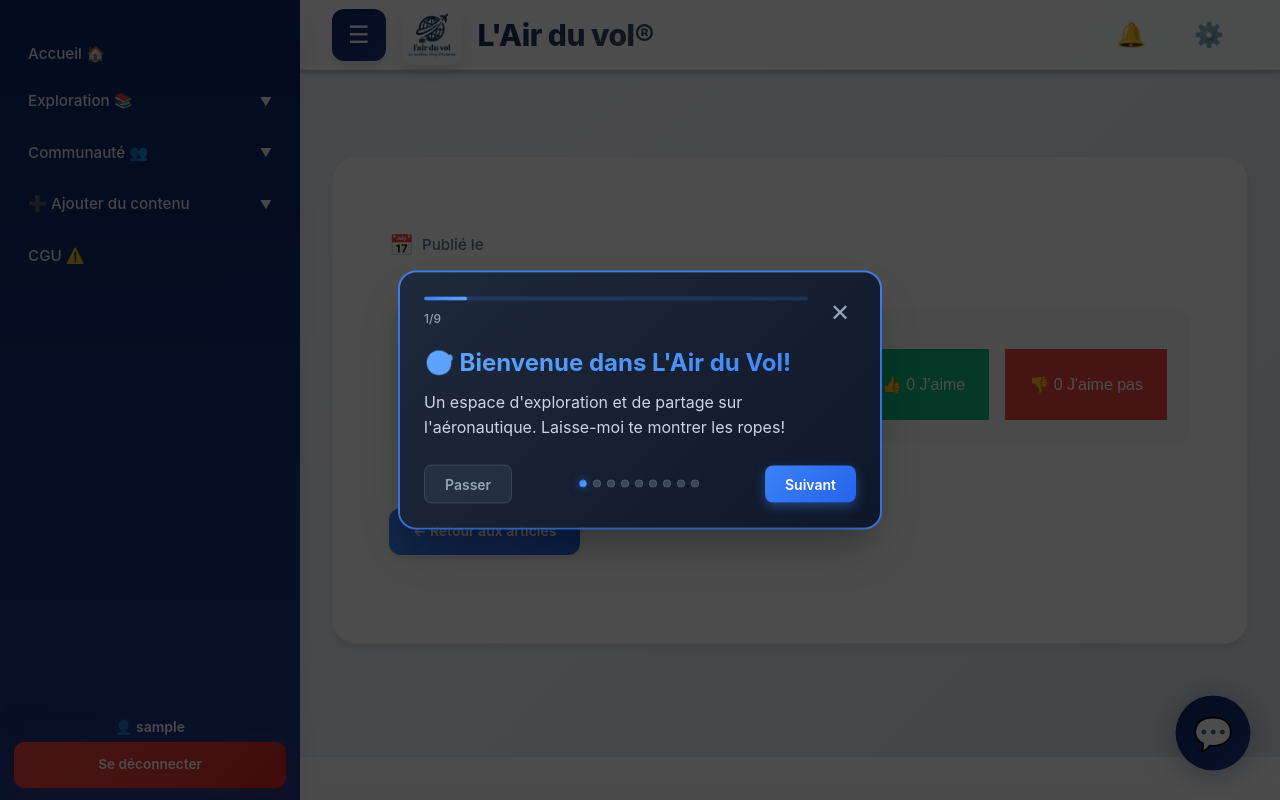
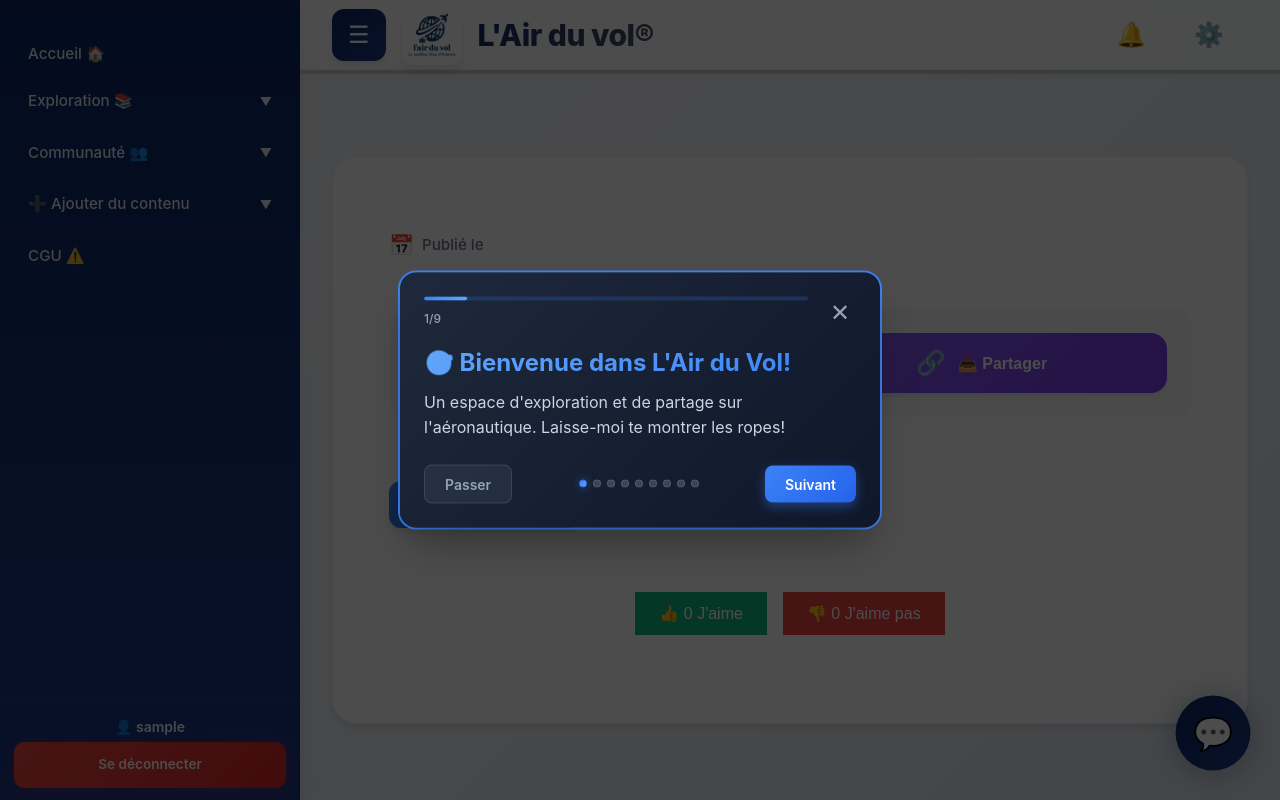
Before and after one commit to louisrivoal09-sudo/l_air_du_vol, a Django app: template dblouis/donnelouis/templates/donnelouis/detail_article.html in a window 1280 px wide. Run offline with Django 5.2, Linux system fonts and the light colour scheme; the template is opened without the code that fills it, so the values that code supplies are empty; the visitor is signed in with stand-in values (Sample User, id 1).

Commit message:
Déplacement des boutons like/dislike à la fin de l'article

```diff
--- a/dblouis/donnelouis/templates/donnelouis/detail_article.html
+++ b/dblouis/donnelouis/templates/donnelouis/detail_article.html
@@ -23,16 +23,6 @@
       <button class="share-article-btn" onclick="shareArticle()">
         📤 Partager
       </button>
-
-      <!-- Like/Dislike Buttons -->
-      <div style="display: flex; gap: 1rem; margin-top: 1rem;">
-        <button id="like-btn" class="like-btn" onclick="toggleArticleLike()" style="padding: 0.75rem 1.5rem; background-color: #10B981; color: white; border: none; border-radius: var(--radius-md); cursor: pointer; font-size: 1rem; transition: background-color 0.3s;">
-          👍 <span id="like-count">0</span> J'aime
-        </button>
-        <button id="dislike-btn" class="dislike-btn" onclick="toggleArticleDislike()" style="padding: 0.75rem 1.5rem; background-color: #EF4444; color: white; border: none; border-radius: var(--radius-md); cursor: pointer; font-size: 1rem; transition: background-color 0.3s;">
-          👎 <span id="dislike-count">0</span> J'aime pas
-        </button>
-      </div>
     </div>
 
     <!-- Résumé -->
@@ -114,6 +104,19 @@
         ← Retour aux articles
       </a>
     </div>
+
+    <!-- Like/Dislike Buttons -->
+    <div style="display: flex; gap: 1rem; margin-top: 2rem; margin-bottom: 2rem; justify-content: center;">
+      <button id="like-btn" class="like-btn" onclick="toggleArticleLike()" style="padding: 0.75rem 1.5rem; background-color: #10B981; color: white; border: none; border-radius: var(--radius-md); cursor: pointer; font-size: 1rem; transition: background-color 0.3s;">
+        👍 <span id="like-count">0</span> J'aime
+      </button>
+      <button id="dislike-btn" class="dislike-btn" onclick="toggleArticleDislike()" style="padding: 0.75rem 1.5rem; background-color: #EF4444; color: white; border: none; border-radius: var(--radius-md); cursor: pointer; font-size: 1rem; transition: background-color 0.3s;">
+        👎 <span id="dislike-count">0</span> J'aime pas
+      </button>
+    </div>
+  </div>
+</div>
+
 <!-- Lightbox -->
 <div class="lightbox" id="lightbox">
   <div class="lightbox-toolbar">
```
